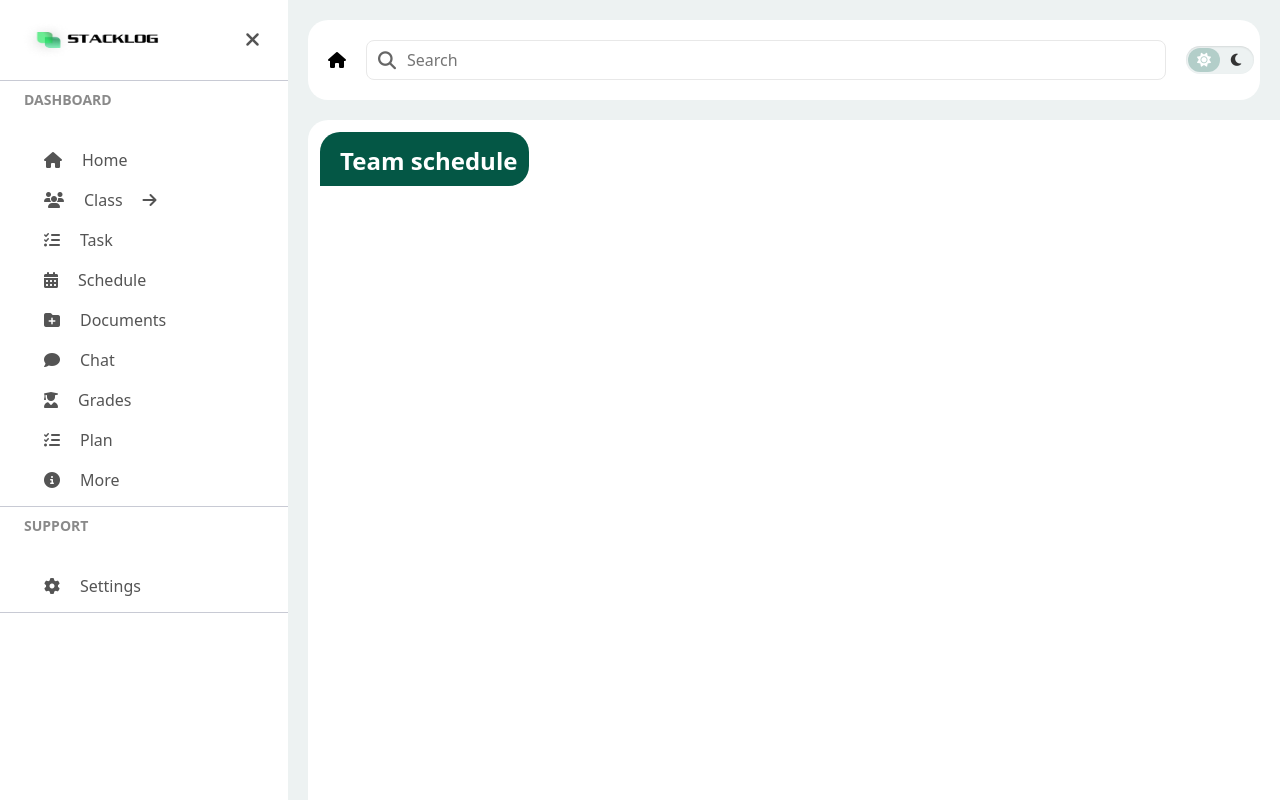
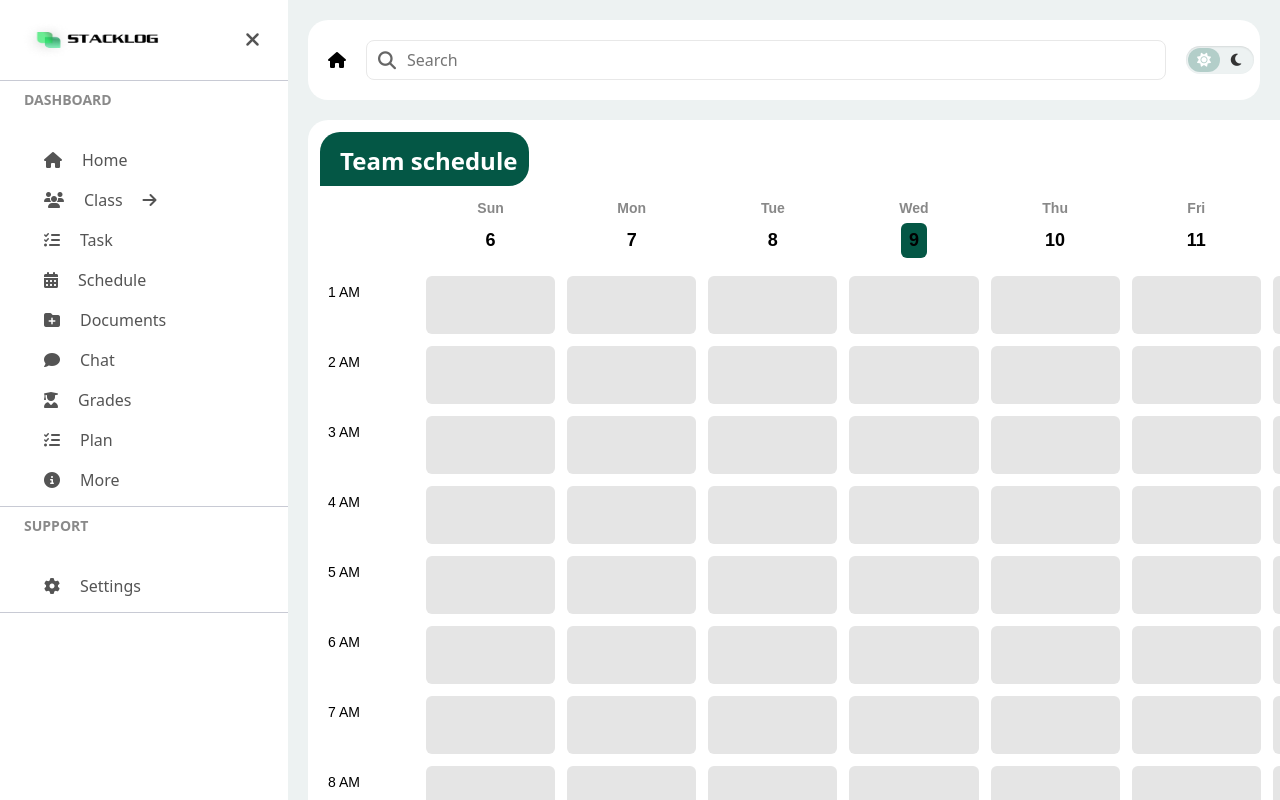
Before and after one commit to Stacklog-FPT/Stacklog-frontend, a React (Vite) app: page /schedule in a window 1280 px wide. Built offline with nearby package versions, Linux system fonts and the light colour scheme; no server answers; sample sign-in values are in the browser's storage; a web font is replaced by a local one.

Commit message:
feature(create calendar page)

```diff
--- a/package.json
+++ b/package.json
@@ -21,6 +21,7 @@
     "@vitejs/plugin-react": "^4.6.0",
     "axios": "^1.8.4",
     "bootstrap": "^5.3.6",
+    "date-fns": "^4.1.0",
     "globalthis": "^1.0.4",
     "react": "^18.2.0",
     "react-beautiful-dnd": "^13.1.1",
--- /dev/null
+++ b/src/components/ScheduleComponents/Calendar/Calendar.jsx
@@ -0,0 +1,70 @@
+import React from "react";
+import TimeSlot from "../TimeSlot/TimeSlot";
+import { format, addDays, subDays } from "date-fns";
+import "./Calendar.scss";
+
+const Calendar = () => {
+  const hours = Array.from({ length: 12 }, (_, i) => `${i + 1} AM`);
+  const today = new Date();
+
+  // Ngày hôm nay là ngày ở giữa, lấy 3 ngày trước và 3 ngày sau
+  const days = Array.from({ length: 7 }, (_, i) => addDays(today, i - 3));
+
+  const scheduleData = {
+    "2025-07-22": ["01", "02"],
+    "2025-07-23": ["03", "04"],
+    "2025-07-24": ["05", "06"],
+    "2025-07-25": ["07", "08", "09"],
+    "2025-07-26": ["10"],
+    "2025-07-27": ["11", "12"],
+    "2025-07-28": ["01", "02"],
+  };
+
+  const isSameDay = (d1, d2) =>
+    d1.getFullYear() === d2.getFullYear() &&
+    d1.getMonth() === d2.getMonth() &&
+    d1.getDate() === d2.getDate();
+
+  return (
+    <div className="calendar">
+      <div className="calendar__header">
+        <div className="calendar__header--empty"></div>
+        {days.map((day, index) => {
+          const isToday = isSameDay(day, today);
+          return (
+            <div className="calendar__header--day" key={index}>
+              <div className="calendar__weekday">{format(day, "EEE")}</div>
+              <div
+                className={`calendar__day-number ${
+                  isToday ? "calendar__day--today" : ""
+                }`}
+              >
+                {format(day, "d")}
+              </div>
+            </div>
+          );
+        })}
+      </div>
+
+      <div className="calendar__body">
+        {hours.map((hour, rowIdx) => (
+          <div className="calendar__row" key={rowIdx}>
+            <div className="calendar__time">{hour}</div>
+            {days.map((day, colIdx) => {
+              const dateKey = format(day, "yyyy-MM-dd");
+              const hourKey = String(rowIdx + 1).padStart(2, "0");
+              const isActive = scheduleData[dateKey]?.includes(hourKey);
+              return (
+                <div className="calendar__cell" key={colIdx}>
+                  <TimeSlot isActive={isActive} />
+                </div>
+              );
+            })}
+          </div>
+        ))}
+      </div>
+    </div>
+  );
+};
+
+export default Calendar;
--- /dev/null
+++ b/src/components/ScheduleComponents/Calendar/Calendar.scss
@@ -0,0 +1,66 @@
+.calendar {
+  width: 100%;
+  height: 765px;
+  overflow-y: auto;
+  overflow-x: auto;
+  font-family: sans-serif;
+
+  &__header {
+    display: grid;
+    grid-template-columns: 100px repeat(7, 1fr);
+    background: var(--bg-nav);
+
+    &--empty {
+      background: var(--bg-nav);
+    }
+
+    &--day {
+      padding: 12px;
+      text-align: center;
+      font-weight: 600;
+    }
+
+    .calendar__weekday {
+      font-size: 14px;
+      color: #888;
+    }
+
+    .calendar__day-number {
+      font-size: 18px;
+      font-weight: bold;
+      padding: 4px 8px;
+      border-radius: 6px;
+      display: inline-block;
+      margin-top: 4px;
+    }
+
+    .calendar__day--today {
+      background-color: var(--bg--primary-color);
+      color: var(--text-color);
+    }
+  }
+
+  &__body {
+    display: flex;
+    flex-direction: column;
+  }
+
+  &__row {
+    display: grid;
+    grid-template-columns: 100px repeat(7, 1fr);
+    min-height: 70px;
+  }
+
+  &__time {
+    padding: 12px 8px;
+    font-size: 14px;
+    font-weight: 500;
+  }
+
+  &__cell {
+    padding: 6px;
+    display: flex;
+    align-items: center;
+    justify-content: center;
+  }
+}
--- a/src/components/ScheduleComponents/MainComponent.jsx
+++ b/src/components/ScheduleComponents/MainComponent.jsx
@@ -1,5 +1,6 @@
 import React from "react";
 import "./MainComponent.scss";
+import Calendar from "./Calendar/Calendar";
 const MainComponent = () => {
   return (
     <div className="main__component">
@@ -7,6 +8,7 @@ const MainComponent = () => {
         <div className="main__component__container__heading">
           <h2>Team schedule</h2>
         </div>
+        <Calendar />
       </div>
     </div>
   );
--- /dev/null
+++ b/src/components/ScheduleComponents/TimeSlot/TimeSlot.jsx
@@ -0,0 +1,15 @@
+const TimeSlot = ({ isActive }) => {
+  return (
+    <div
+      style={{
+        backgroundColor: isActive ? "#b3cec9" : "#e5e5e5",
+        height: "100%",
+        width: "100%",
+        borderRadius: "6px",
+        transition: "all 0.3s",
+      }}
+    ></div>
+  );
+};
+
+export default TimeSlot;
--- /dev/null
+++ b/src/components/ScheduleComponents/TimeSlot/TimeSlot.scss
@@ -0,0 +1,10 @@
+.time-slot {
+  width: 100%;
+  height: 28px;
+  border-radius: 4px;
+  background-color: #d6d6d6;
+
+  &.active {
+    background-color: #b3cec9;
+  }
+}
--- a/src/pages/Profile/Profile.jsx
+++ b/src/pages/Profile/Profile.jsx
@@ -115,7 +115,7 @@ const Profile = () => {
             <p>{profileData.role}</p>
           )}
           <button onClick={toggleEdit}>
-            <i className="fa-solid fa-pen-to-square"></i>{" "}
+            <i className="fa-solid fa-pen-to-square"></i>
             {isEditing ? "Save Profile" : "Edit Profile"}
           </button>
           <button onClick={handleLogout}>
@@ -172,7 +172,8 @@ const Profile = () => {
         </div>
         {loading ? (
           <Skeleton width={200} height={30} />
-        ) : profileData.role === "STUDENT" ? (
+        ) : profileData?.role === "STUDENT" &&
+          profileData?.role === "LECTURER" ? (
           <>
             <div className="profile-popup-information-heading">
               <h3>Current Class</h3>
--- a/src/routes/ProtectedRoutes.jsx
+++ b/src/routes/ProtectedRoutes.jsx
@@ -3,9 +3,9 @@ import { useAuth } from "../context/AuthProvider";
 import { Navigate, Outlet } from "react-router-dom";
 
 const ProtectedRoutes = () => {
-  // const { user } = useAuth();
+  const { user } = useAuth();
 
-  // if (!user) return <Navigate to={"/login"} replace />;
+  if (!user) return <Navigate to={"/login"} replace />;
 
   return <Outlet />;
 };
```
Also changed, not shown: 2 other files (tests, documents, lock files or other folders).
